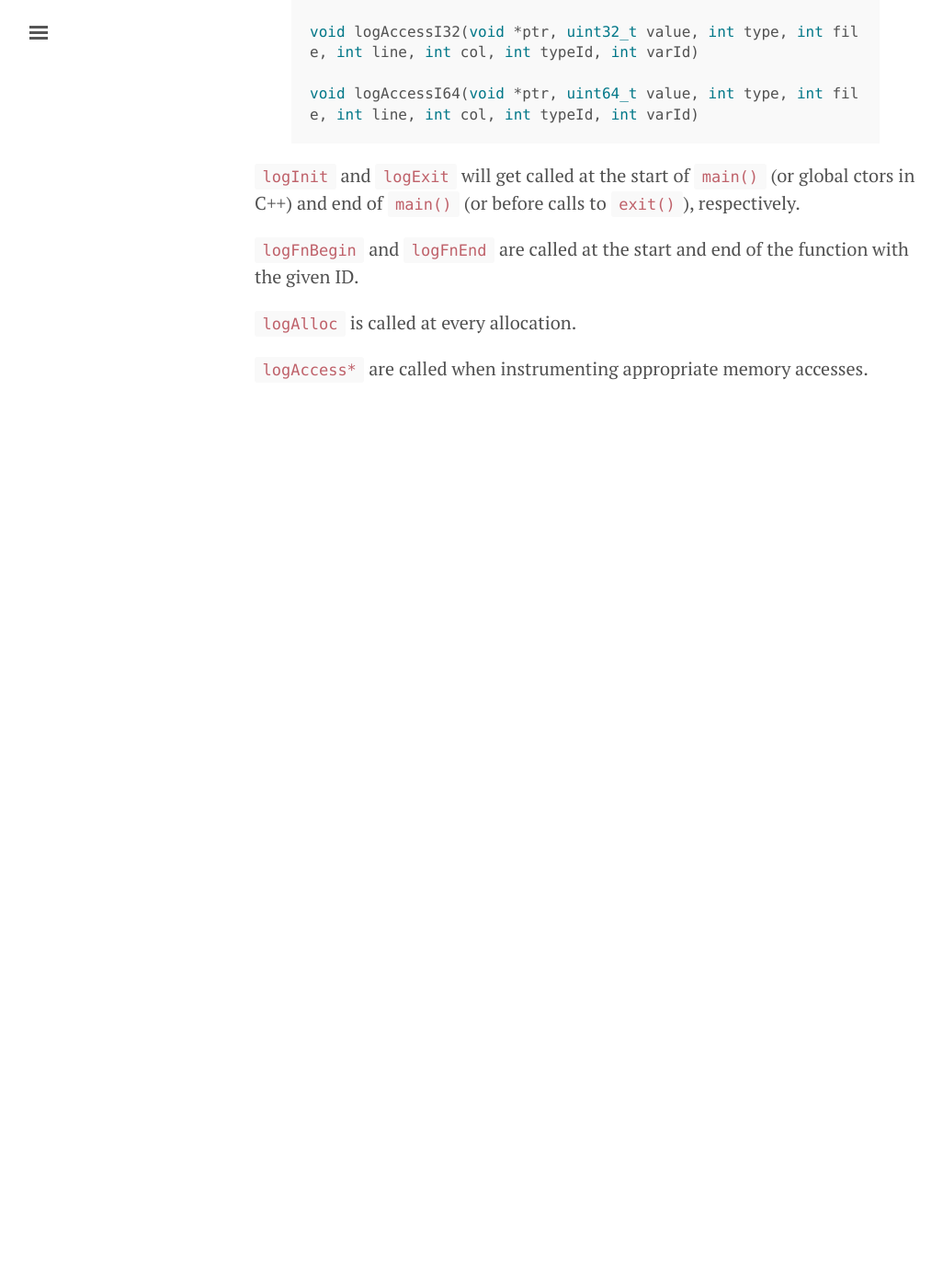
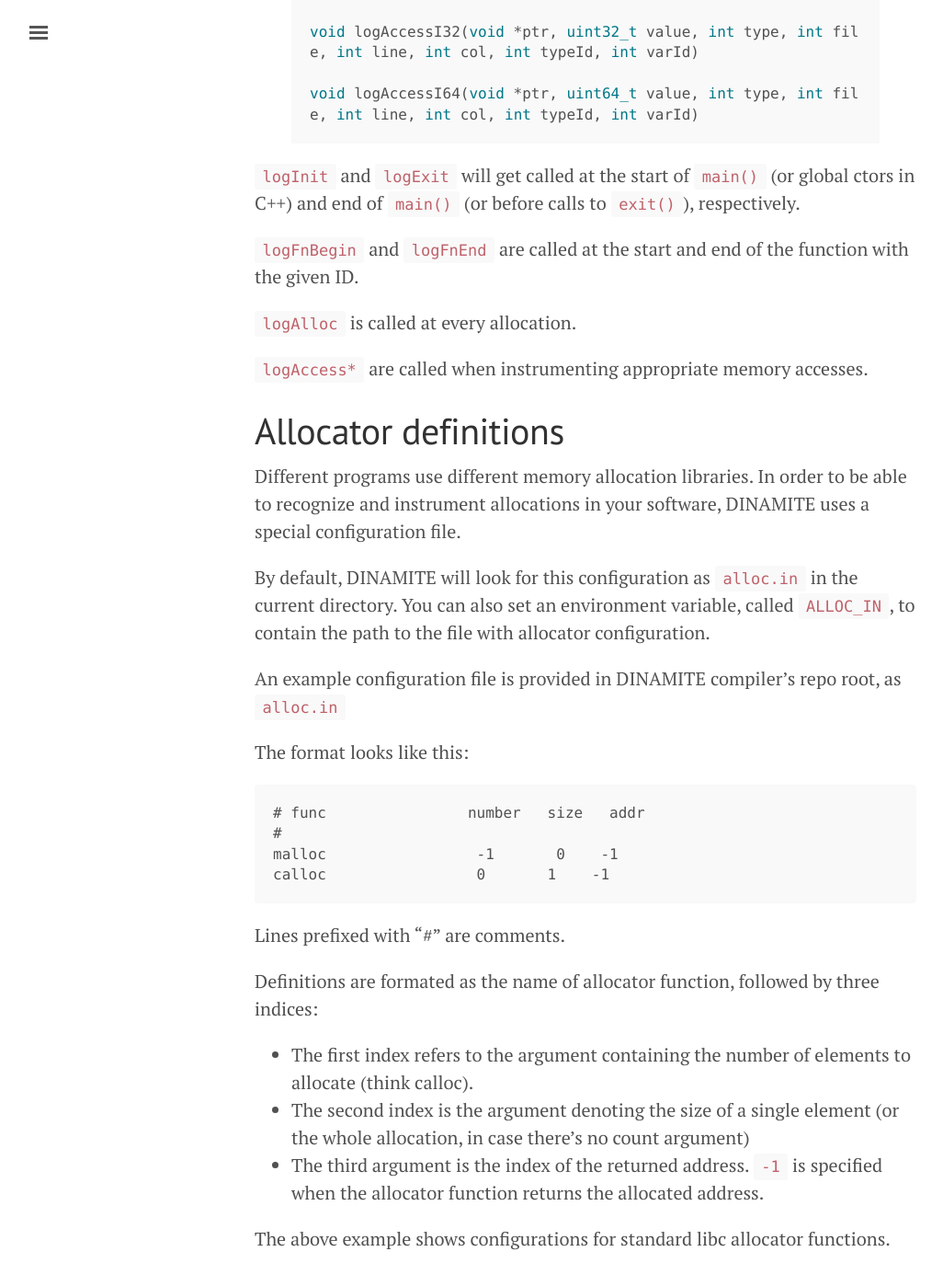
Before and after one commit to dinamite-toolkit/dinamite-toolkit.github.io, a Jekyll site: the page built from _pages/user_guide.md, in a window 1280 px wide and 1400 px high, scrolled down 7525 px. Shown: the whole window at 92% size, without its empty margins (3-1029 px from the left). Built offline with Jekyll 4.4.1, drawn with Linux system fonts in a browser that asks for light colours; before the commit the page ends 8021 px from its top, so only the background shows below that.

Commit message:
allocator guide content

````diff
--- a/_pages/user_guide.md
+++ b/_pages/user_guide.md
@@ -261,3 +261,36 @@
 `logAlloc` is called at every allocation.
 
 `logAccess*` are called when instrumenting appropriate memory accesses.
+
+
+# Allocator definitions
+
+Different programs use different memory allocation libraries. In order to be able to recognize
+and instrument allocations in your software, DINAMITE uses a special configuration file.
+
+By default, DINAMITE will look for this configuration as `alloc.in` in the current directory.
+You can also set an environment variable, called `ALLOC_IN`, to contain the path to the file
+with allocator configuration.
+
+An example configuration file is provided in DINAMITE compiler's repo root, as `alloc.in`
+
+
+The format looks like this:
+
+```
+# func                number   size   addr
+#
+malloc                 -1       0    -1
+calloc                 0       1    -1
+```
+
+Lines prefixed with "#" are comments.
+
+Definitions are formated as the name of allocator function, followed by three indices:
+
+- The first index refers to the argument containing the number of elements to allocate (think calloc).
+- The second index is the argument denoting the size of a single element (or the whole allocation, in case there's no count argument)
+- The third argument is the index of the returned address. `-1` is specified when the allocator function returns the
+    allocated address.
+
+The above example shows configurations for standard libc allocator functions.
````
